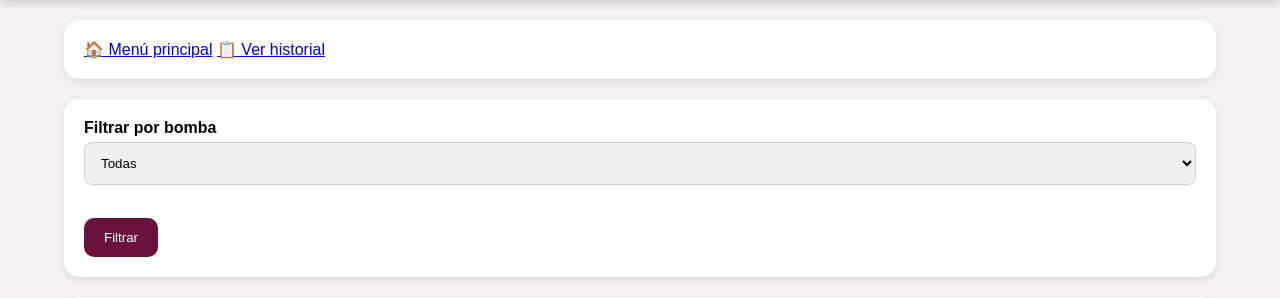
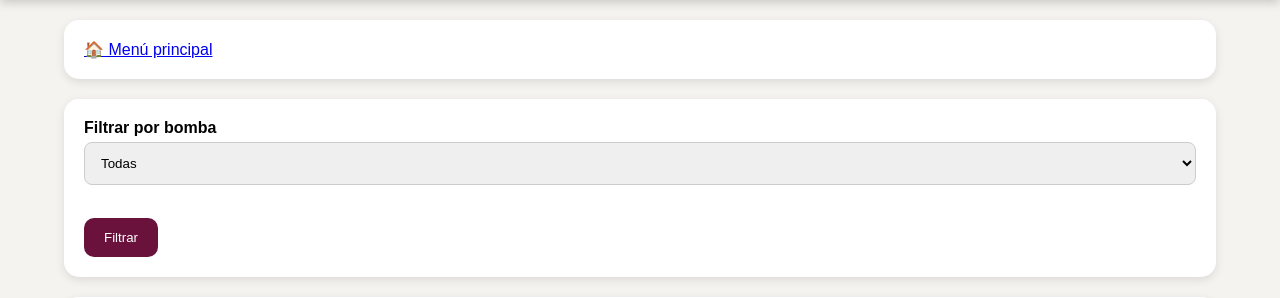
Before and after one commit to encuestasuedc-droid/sgm-bombas-sve, a Flask app: page /historial in a window 1280 px wide. Shown: the part 131-429 px from the top of the page. Run offline with Flask 3, Linux system fonts and the light colour scheme; data that the repository does not hold is empty.

Commit message:
historial.html

```diff
--- a/templates/historial.html
+++ b/templates/historial.html
@@ -12,8 +12,7 @@
     <div class="container">
         <div class="card de-navegacion">
             <a href="/">🏠 Menú principal</a>
-            <a href="/historial">📋 Ver historial</a>
-        </div>
+                    </div>
         <!-- Tarjeta de Filtro -->
         <div class="card">
             <form method="GET">
```
